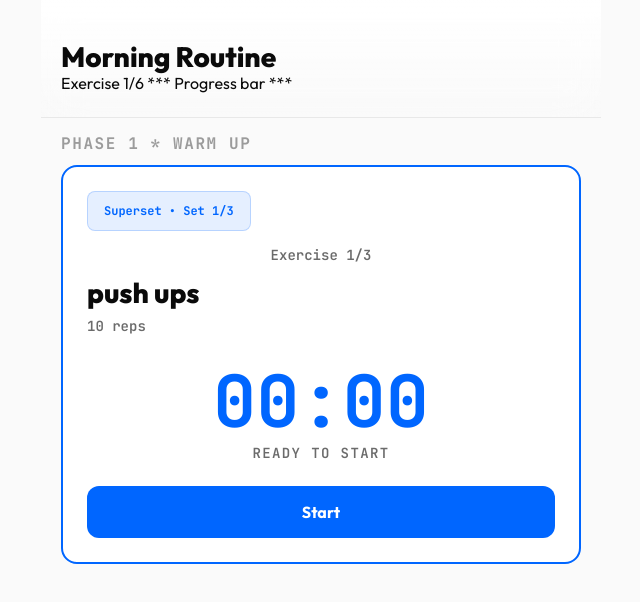
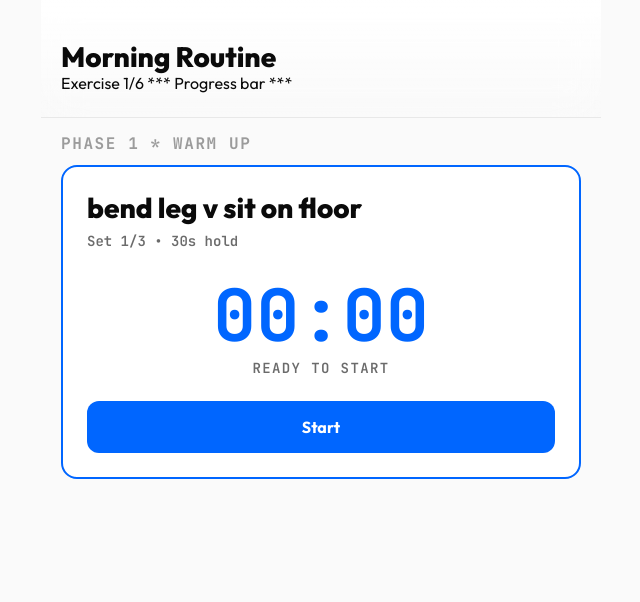
Before and after one commit to hahcho/soma-sophia, an Angular app in the folder soma-sophia/: page /follow-along in a window 1280 px wide. Shown: the top 602 px of the page, without its empty margins (319-959 px from the left). Built offline with nearby package versions, Linux system fonts and the light colour scheme.

Commit message:
Implement set follow along component

```diff
--- a/soma-sophia/src/app/routine-follow-along/routine-follow-along.html
+++ b/soma-sophia/src/app/routine-follow-along/routine-follow-along.html
@@ -8,7 +8,7 @@
     <div class="some good name for framed thing">
         @switch (currentSet.kind) {
             @case ('set') {
-                <ss-set-follow-along></ss-set-follow-along>
+                <ss-set-follow-along [set]="currentSet"></ss-set-follow-along>
             }
             @case ('superset') {
                 <ss-superset-follow-along [superset]="currentSet" />
--- a/soma-sophia/src/app/routine-follow-along/routine-follow-along.ts
+++ b/soma-sophia/src/app/routine-follow-along/routine-follow-along.ts
@@ -13,5 +13,6 @@ export class RoutineFollowAlong {
     private readonly routineService = inject(RoutineService);
     protected readonly routine = signal(this.routineService.getRoutine());
     protected readonly currentPhase = this.routine().phases[3];
-    protected readonly currentSet = this.currentPhase.sets[1];
+    //protected readonly currentSet = this.currentPhase.sets[1];
+    protected readonly currentSet = this.currentPhase.sets[0];
 }
--- a/soma-sophia/src/app/routine-follow-along/set-follow-along/set-follow-along.html
+++ b/soma-sophia/src/app/routine-follow-along/set-follow-along/set-follow-along.html
@@ -1 +1,26 @@
-<p>set-follow-along works!</p>
+<div class='follow-along-card'>
+    <h1>{{ ongoingSet().exercise.name }}</h1>
+    <h3>
+        Set {{ ongoingSet().currentSet }}/{{ set().repetitions }}
+        • {{ ongoingSet().exercise | exerciseTarget }}
+    </h3>
+    @switch (ongoingSet().state) {
+        @case ('starting') {
+            <ss-timer label="Ready to start" [running]="false"></ss-timer>
+            <button class="primary" (click)="moveToNextState()">Start</button>
+        }
+        @case ('started') {
+            <ss-timer label="Started" [running]="true"></ss-timer>
+            <button class="secondary" (click)="moveToNextState()">Complete</button>
+        }
+        @case ('resting') {
+            <ss-timer class="warning"
+                      [label]="'Rest (' + (ongoingSet().restTime | formatSeconds) + ' target)'"
+                      [running]="true"
+                      [limit]="ongoingSet().restTime"
+                      (finished)="moveToNextState()">
+            </ss-timer>
+            <button class="secondary" (click)="moveToNextState()">Skip Rest</button>
+        }
+    }
+</div>
--- a/soma-sophia/src/app/routine-follow-along/set-follow-along/set-follow-along.ts
+++ b/soma-sophia/src/app/routine-follow-along/set-follow-along/set-follow-along.ts
@@ -1,11 +1,65 @@
-import {Component} from '@angular/core';
+import {Component, input, linkedSignal} from '@angular/core';
+import {ExerciseSet} from '../../routine.service';
+import {ExerciseTargetPipe} from '../../exercise-target.pipe';
+import {FormatSecondsPipe} from '../../format-seconds.pipe';
+import {Timer} from '../timer/timer';
+
+type OngoingSetState = 'starting' | 'started' | 'resting' | 'completed';
+
+class OngoingSet {
+    constructor(private set: ExerciseSet, public state: OngoingSetState = 'starting', public currentSet = 1) {};
+
+    get exercise() {
+        return this.set.exercise;
+    }
+
+    get repetitions() {
+        return this.set.repetitions || 1;
+    }
+
+    get restTime() {
+        return this.set.restTime || 0;
+    }
+
+    next() {
+        if (this.state == 'starting') {
+            return this.with({state: 'started'})
+        } else if (this.state == 'started' && this.currentSet < this.repetitions) {
+            return this.with({state: 'resting'})
+        } else if (this.state == 'started' && this.currentSet == this.repetitions) {
+            return this.with({state: 'completed'})
+        } else if (this.state == 'resting') {
+            return this.with({state: 'starting', currentSet: this.currentSet + 1})
+        } else {
+            return this;
+        }
+    }
+
+    private with(overrides: Partial<{state: OngoingSetState, currentSet: number}>): OngoingSet {
+        return new OngoingSet(
+            this.set,
+            overrides.state ?? this.state,
+            overrides.currentSet ?? this.currentSet
+        );
+    }
+}
 
 @Component({
     selector: 'ss-set-follow-along',
-    imports: [],
+    imports: [ExerciseTargetPipe, Timer, FormatSecondsPipe],
     templateUrl: './set-follow-along.html',
-    styleUrl: './set-follow-along.scss',
+    styleUrls: ['../card-follow-along.scss', './set-follow-along.scss'],
 })
 export class SetFollowAlong {
+    set = input.required<ExerciseSet>();
 
+    protected ongoingSet = linkedSignal(() => new OngoingSet(this.set()));
+
+    moveToNextState() {
+        const newOngoingSet = this.ongoingSet().next();
+
+        if (newOngoingSet.state == 'completed') {return;}
+
+        this.ongoingSet.set(newOngoingSet);
+    }
 }
```
